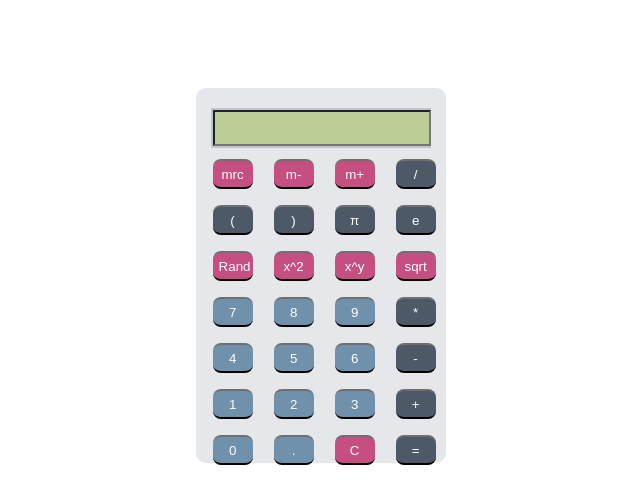
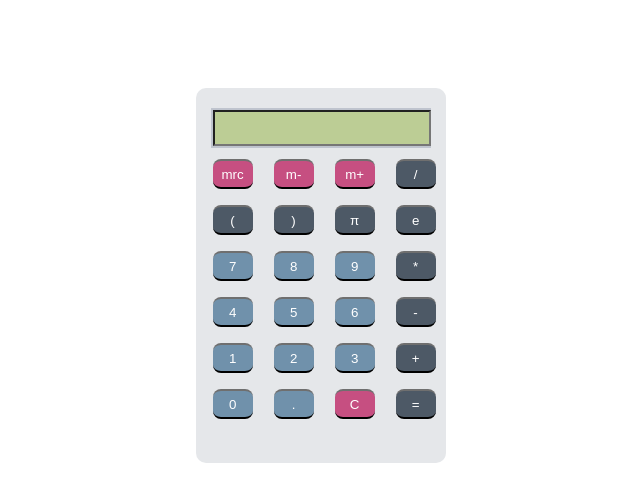
Before and after one commit to MckCanSeeDeep/Calculator, a plain HTML site: page index.html in a window 1280 px wide. Shown: the whole page, without its empty margins (318-958 px from the left). Drawn offline with Linux system fonts and the light colour scheme.

Commit message:
remove unusable buttons

```diff
--- a/index.html
+++ b/index.html
@@ -29,12 +29,6 @@
 				<input type="button" value="e" class="button operator" onClick="v(Math.E)">
 			</p>
 			<p>
-				<input type="button" value="Rand" class="button function" onClick="v('Math.random()')">
-				<input type="button" value="x^2" class="button function" onClick="">
-				<input type="button" value="x^y" class="button function" onClick="">
-				<input type="button" value="sqrt" class="button function" onClick="">
-			</p>
-			<p>
 				<input type="button" value="7" class="button number" onClick="v('7')">
 				<input type="button" value="8" class="button number" onClick="v('8')">
 				<input type="button" value="9" class="button number" onClick="v('9')">
@@ -61,7 +55,5 @@
 		</div>
 	</div>
 
-
-
 </body>
 </html>
```
